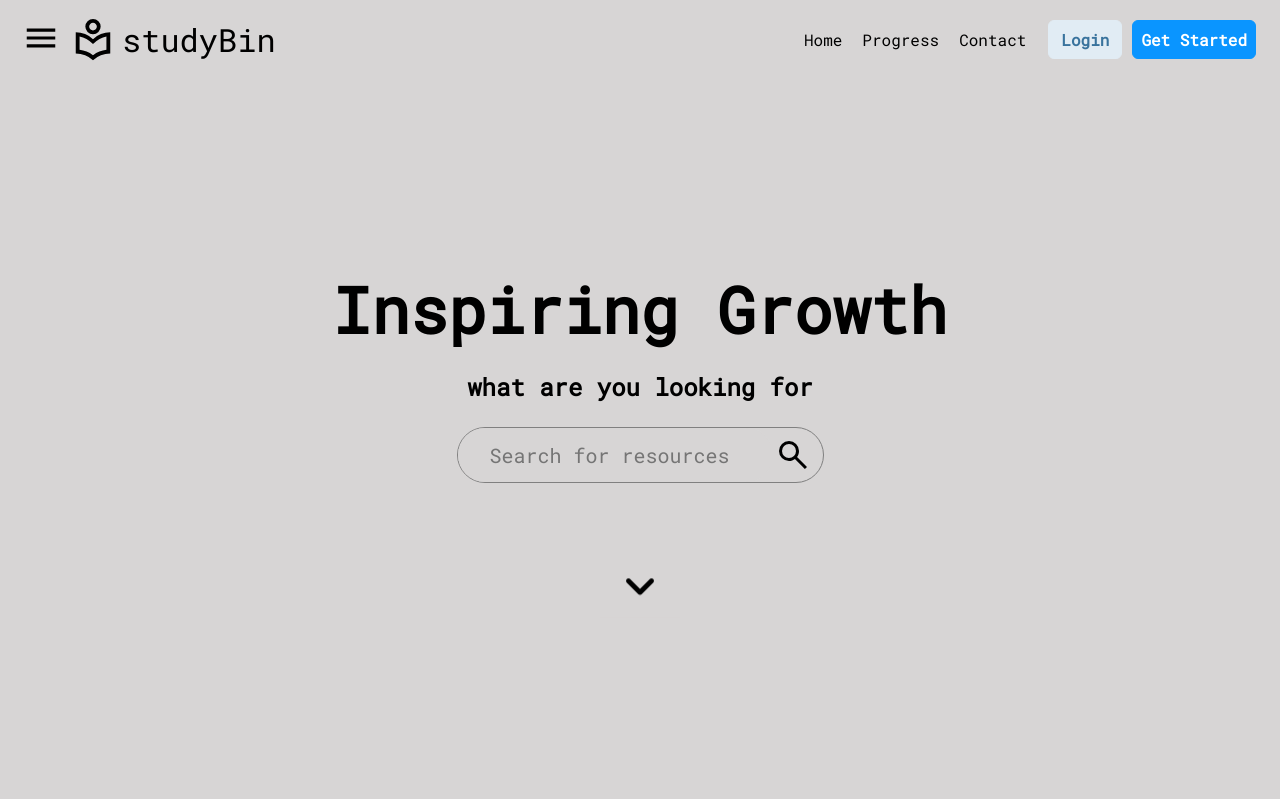
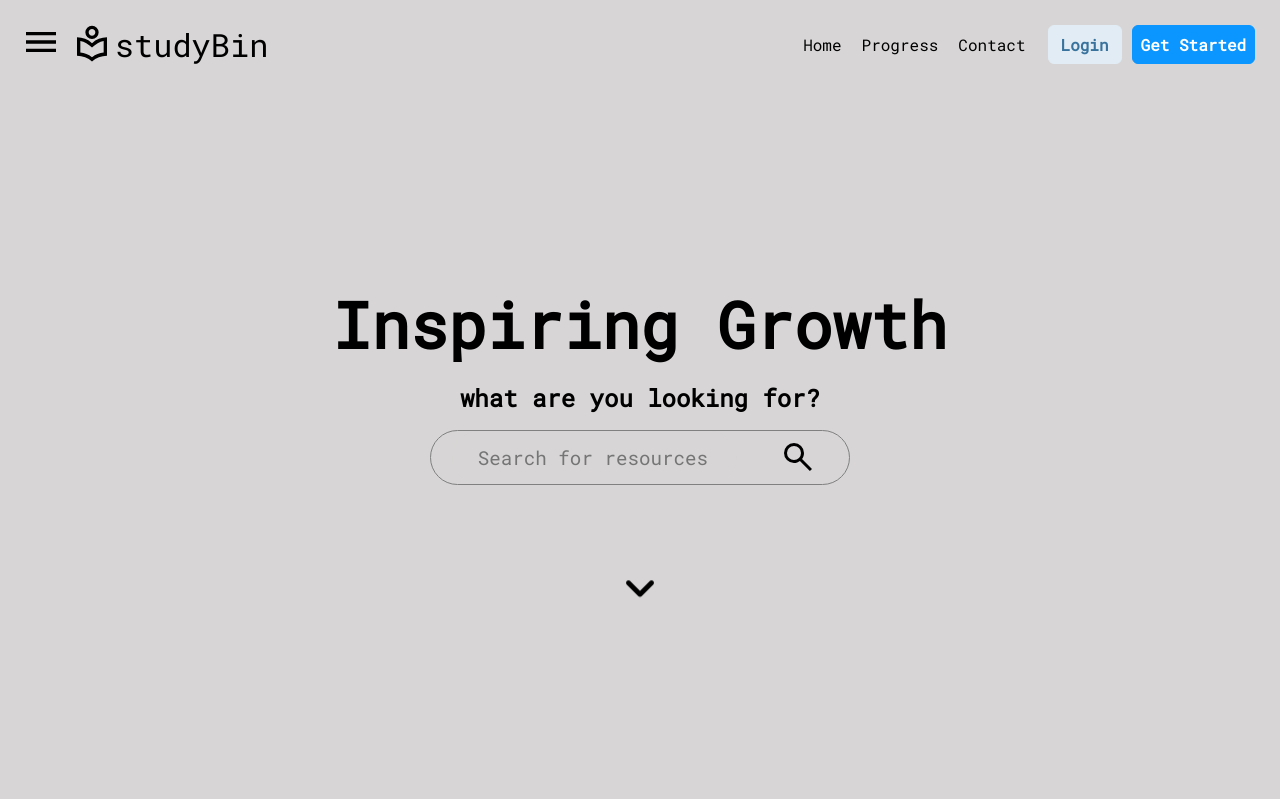
Before and after one commit to Anvinalias/studyBin, a PHP site: page / in a window 1280 px wide. Shown: the top 799 px of the page. Run offline with PHP 8.4, Linux system fonts and the light colour scheme.

Commit message:
ake all section responsive

```diff
--- a/index.html
+++ b/index.html
@@ -25,9 +25,9 @@
                 </div>
                 <div class="nav-link-button">
                     <ul class="nav-text">
-                        <li class="home"> <a href="#">Home</a></li>
-                        <li class="progress"> <a href="#">Progress</a></li>
-                        <li class="contact"> <a href="#">Contact</a></li>
+                        <li class="home"> <a href="#section-1">Home</a></li>
+                        <li class="progress"> <a href="#section-2">Progress</a></li>
+                        <li class="contact"> <a href="#section-3">Contact</a></li>
                     </ul>
                     <div class="register">
                         <button type="button" class="login">
@@ -41,22 +41,22 @@
             </div>
         </header>
         <div class="page-content-wrapper" id="page-content-wrapper"></div>
-        <section class="section-1">
+        <section id="section-1">
             <div class="section-1-content">
                 <div class="section-1-text">
                     <h1 class="section-1-heading">
                         Inspiring Growth
                     </h1>
                     <h3 class="section-1-quote">
-                        what are you looking for
+                        what are you looking for?
                     </h3>
                 </div>
-        </div>
+            </div>
 
             <div class="section-1-search">
                 <div class="search-bar">
                     <form action="url" method="post">
-                        <input type="search" id="search" role="searchbox" placeholder="Search for resources">
+                        <input type="search" class="search" role="searchbox" placeholder="Search for resources">
                     </form>
 
                 </div>
@@ -68,7 +68,7 @@
                 <img src="icons/arrow.svg" alt="arrow icon">
             </button>
         </section>
-        <section class="section-2">
+        <section id="section-2">
             <div class="section-2-text">
                 <h1 class="section-2-heading">
                     Progress
@@ -101,7 +101,7 @@
                 </li>
             </ul>
         </section>
-        <section class="section-3">
+        <section id="section-3">
             <div class="section-3-content">
                 <h1 class="section-3-heading">
                     Community
--- a/style.css
+++ b/style.css
@@ -1,103 +1,106 @@
 @import url('https://fonts.googleapis.com/css2?family=Roboto+Mono&family=Ubuntu&display=swap');
 
-  /* Custom properties */
-:root{
+/* Custom properties */
+:root {
     --background-color: #d7d5d5;
-    --text-font:'Roboto Mono', monospace, sans-serif;
+    --text-font: 'Roboto Mono', monospace, sans-serif;
 }
 
 /* Remove custom styles of elements */
-*{
+* {
     padding: 0;
     margin: 0;
     box-sizing: border-box;
-    font-family:var(--text-font);
+    font-family: var(--text-font);
 }
 
 /* Header styling */
-#header-container{
+#header-container {
     background-color: var(--background-color);
-    width:100vw;
+    width: 100vw;
     position: fixed;
     z-index: 1;
     top: 0;
 }
 
-#header-content{
-    display:flex;
+#header-content {
+    display: flex;
     justify-content: space-between;
-    margin: 8px 12px ;
+    margin: 1%;
 }
 
-.nav-logo{
+.nav-logo {
+    display: flex;
+    align-items: center;
+    gap: 3px;
+}
+
+.nav-overlay {
+    background-color: inherit;
+    border: 0;
+    margin: .5rem;
+}
+
+.menubar {
+    min-height: 2.5rem;
+}
+
+.site-logo-name {
+    display: flex;
+    align-items: center;
+    gap: 3px;
+}
+
+.site-logo-name>img {
+    height: 2.5rem;
+}
+
+.site-name {
+    font-size: 2rem;
+}
+
+div.nav-link-button {
+    display: flex;
+}
+
+ul.nav-text {
     display: flex;
     align-items: center;
 }
 
-.nav-overlay{
-    background-color: inherit;
-    border:0;
+li.home,
+li.contact,
+li.progress {
+    list-style: none;
     margin: 10px;
 }
 
-.menubar{
-    height: 38px;
+li>a {
+    text-decoration: none;
+    color: black;
 }
 
-.site-logo-name{
-    display:flex;
-    align-items: center;
-    gap: 6px;
-}
-
-.site-logo-name > img{
-    height: 46px;
-}
-
-.site-name{
-    font-size: 32px;
-}
-
-div.nav-link-button{
-    display: flex;
-}
-
-ul.nav-text{
-    display: flex;
-    align-items: center;
-}
-
-li.home, li.contact, li.progress{
-    list-style: none;
-    margin:10px;
-}
-
-li > a{
-    text-decoration: none;
-    color:black;
-}
-
-.register{
+.register {
     display: flex;
     align-items: center;
     gap: 10px;
     margin: 12px;
 }
 
-button.login{
-    padding:8px 12px;
-    color:#39739d;
-    background-color:#e1ecf4;
+button.login {
+    padding: 8px 12px;
+    color: #39739d;
+    background-color: #e1ecf4;
     border: 1px solid #e1ecf4;
     border-radius: 6px;
     font-size: 16px;
     font-weight: bold;
 }
 
-button.get-started{
-    padding:8px;
-    color:#ffffff;
-    background-color:#0a95ff;
+button.get-started {
+    padding: 8px;
+    color: #ffffff;
+    background-color: #0a95ff;
     border: 1px solid #0a95ff;
     border-radius: 6px;
     font-size: 16px;
@@ -105,7 +108,7 @@ button.get-started{
 }
 
 /* Section 1 */
-.section-1{
+#section-1 {
     min-height: 100vh;
     display: flex;
     flex-direction: column;
@@ -116,94 +119,96 @@ button.get-started{
     background-color: var(--background-color);
 }
 
-.section-1-heading{
-    font-size: 4rem;
-    margin-bottom: 1.3rem;
+.section-1-heading {
+    font-size: 4em;
+    margin: 1rem;
 }
 
-.section-1-quote{
+.section-1-quote {
     font-size: 1.5rem;
-    margin-bottom: 24px;
+    margin-bottom: 1rem;
 
 }
 
 /* search portion */
-.search-bar{
-    border-radius: 5em;
+
+.section-1-search {
+    width: 420px;
+    display: flex;
+    justify-content: space-around;
 }
 
-#search{
-    font-size: 20px;
-    border:0;
-    padding:14px 32px;
+.search {
+    font-size: 1.2rem;
+    border: 0;
+    width: 285px;
+    padding: 14px 26px;
     background-color: var(--background-color);
     border-radius: 5em;
 }
 
 /* Remove input type: search border outline  */
-#search:focus-visible{
-    outline:none;
+.search:focus-visible {
+    outline: none;
 }
 
 /* Remove default cancel icon from input type: search*/
-#search::-webkit-search-cancel-button{
+.search::-webkit-search-cancel-button {
     display: none;
 }
 
 /* Change autocomplete styles in webkit browsers  */
-input:-webkit-autofill
- {
-  -webkit-box-shadow: 0 0 0px 1000px var(--background-color) inset;
+input:-webkit-autofill {
+    -webkit-box-shadow: 0 0 0px 1000px var(--background-color) inset;
 }
 
-.search-icon{
+.search-icon {
     background-color: var(--background-color);
-    border:none;
-    height:40px;
+    border: none;
+    height: 40px;
     width: 40px;
     align-self: center;
     margin-right: 10px;
 }
 
-.search-icon > img{
+.search-icon>img {
     height: 40px;
 }
 
-.section-1-search{
-    border:1px solid grey;
+.section-1-search {
+    border: 1px solid grey;
     border-radius: 5em;
-    display:flex;
 }
 
-.arrow-icon{
+.arrow-icon {
     background-color: var(--background-color);
-    border:none;
+    border: none;
     height: 110px;
     width: 80px;
     padding-top: 50px;
     animation: movement 2s ease infinite;
 }
 
-@keyframes movement{
-    0%{
+@keyframes movement {
+    0% {
         transform: translateY(0%)
     }
 
-    50%{
+    50% {
         transform: translateY(25%)
     }
 
-    100%{
+    100% {
         transform: translateY(0%);
     }
 }
 
-.arrow-icon > img{
+.arrow-icon>img {
     height: 60px;
 }
 
 /* Section 2 */
-.section-2{
+#section-2 {
     min-height: 60vh;
     display: flex;
     justify-content: center;
```
Also changed, not shown: other parts of style.css (+129 -16 lines).
